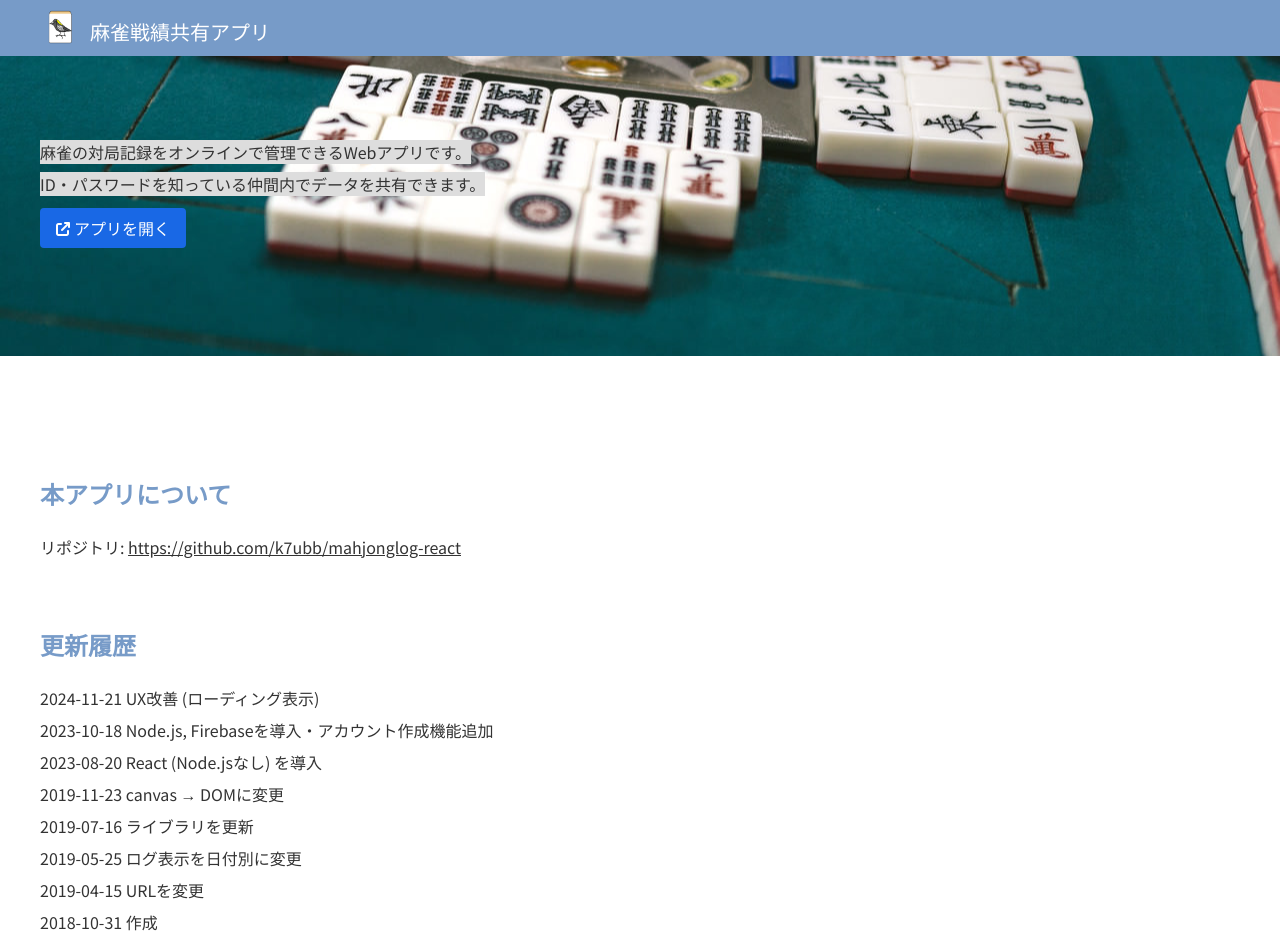
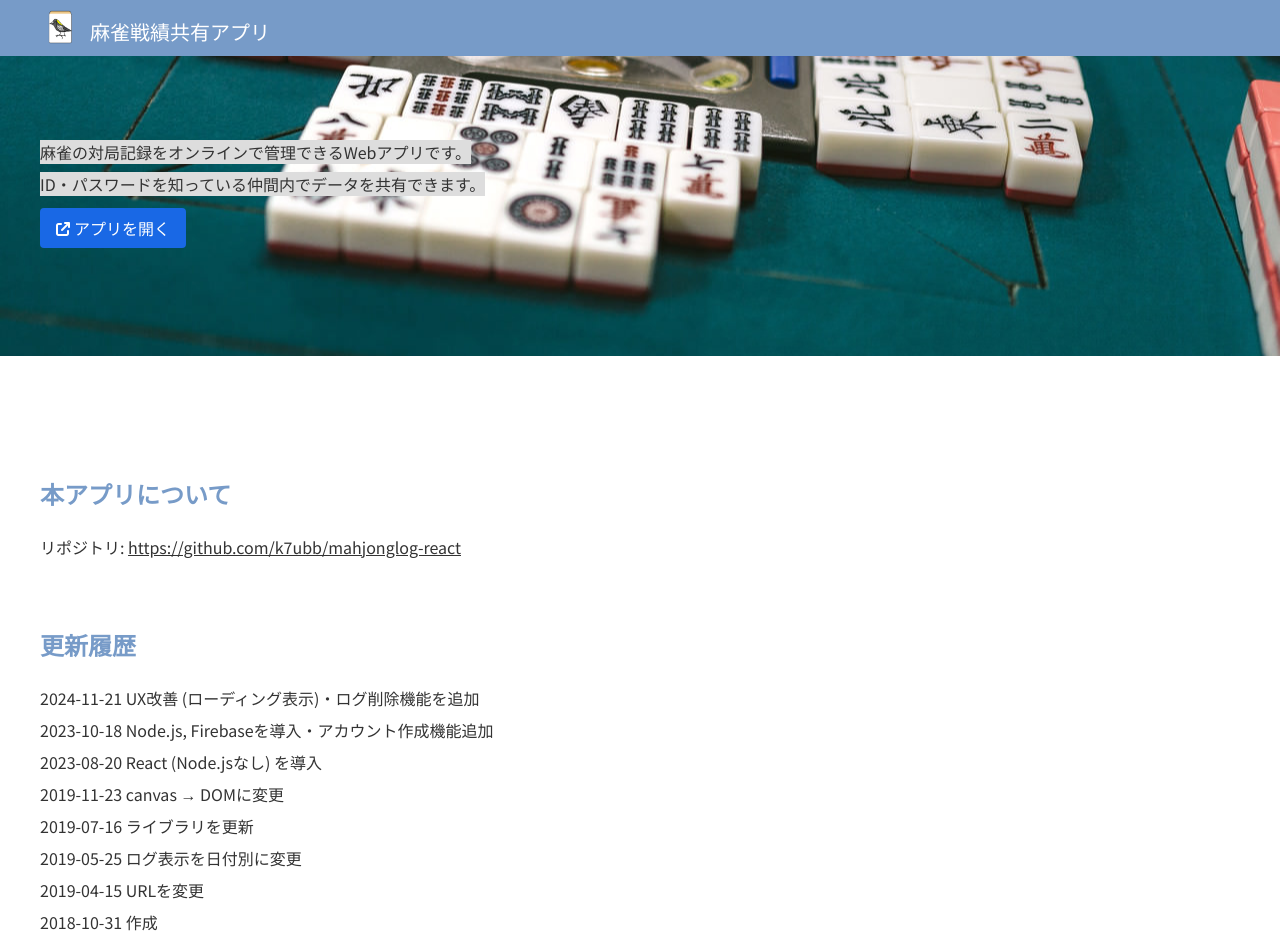
Before and after one commit to k7ubb/mahjonglog-react-v2, a React (Vite) app: page / in a window 1280 px wide. Shown: the top 952 px of the page. Built offline with nearby package versions, Linux system fonts and the light colour scheme; no server answers.

Commit message:
更新履歴を追記

```diff
--- a/src/components/Pages/IndexPage.tsx
+++ b/src/components/Pages/IndexPage.tsx
@@ -98,7 +98,7 @@ export const IndexPage: React.FC = () => {
 				</p>
 				<h2>更新履歴</h2>
 				<p>
-					2024-11-21 UX改善 (ローディング表示)
+					2024-11-21 UX改善 (ローディング表示)・ログ削除機能を追加
 					<br />
 					2023-10-18 Node.js, Firebaseを導入・アカウント作成機能追加
 					<br />
```
